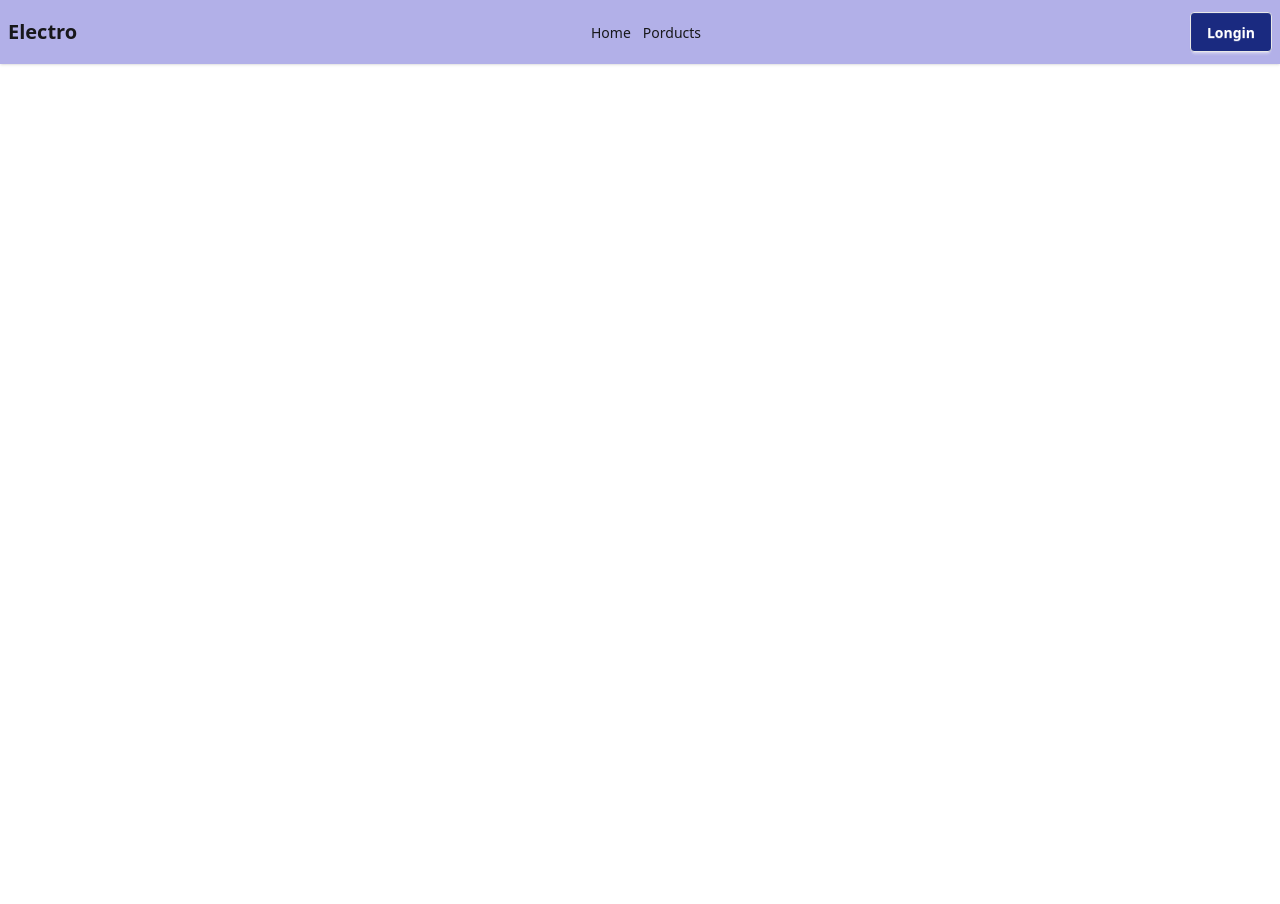
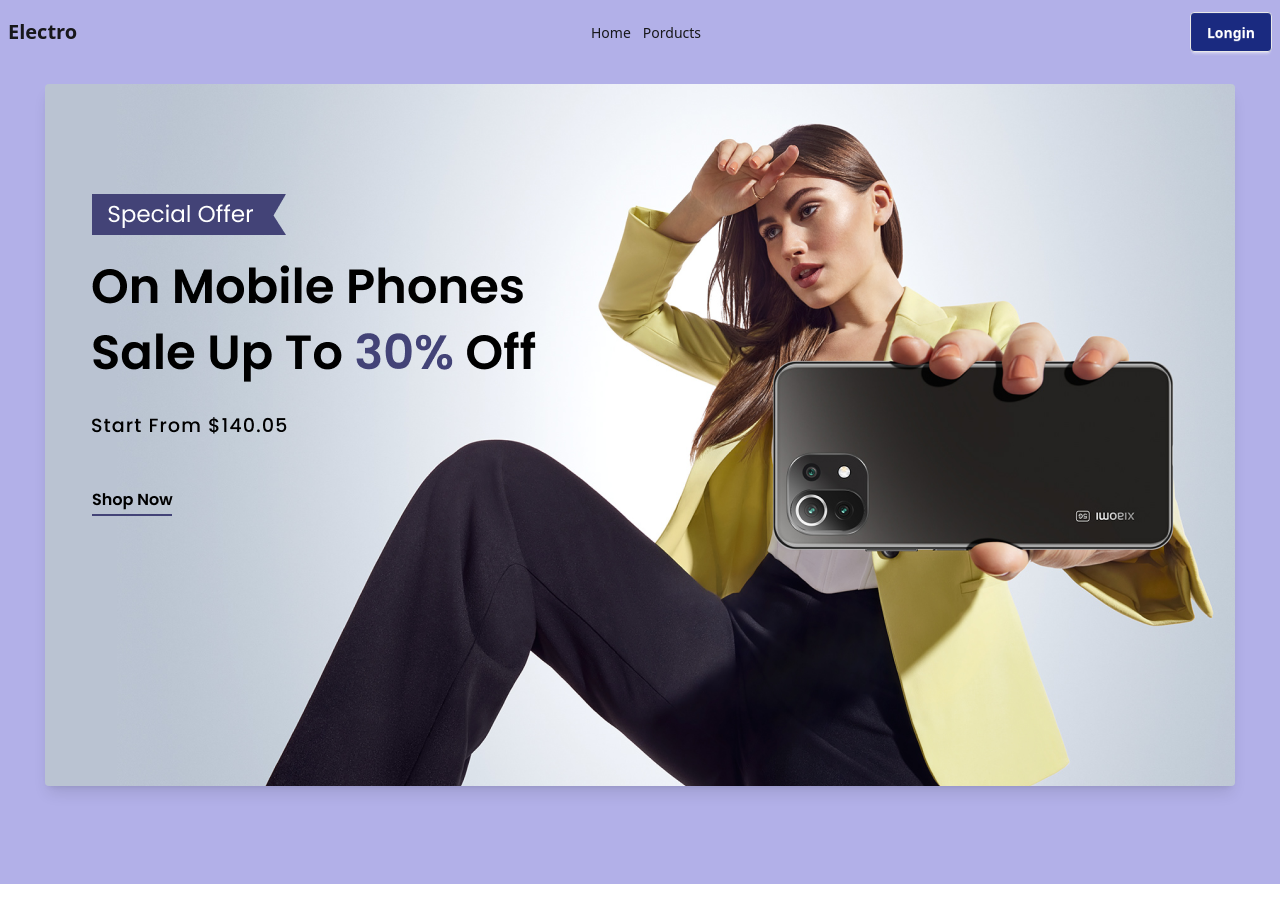
Before and after one commit to rayhanbri/job-task, a Next.js app: page / in a window 1280 px wide. Before the commit the page ends 800 px from the top, so only its background shows below. Built offline with nearby package versions, Linux system fonts and the light colour scheme.

Commit message:
added hero section

```diff
--- /dev/null
+++ b/src/app/components/Hero.jsx
@@ -0,0 +1,10 @@
+import React from 'react'
+
+
+export default function Hero() {
+  return (
+    <div className='min-h-screen sm:my-5'>
+        <img className='mx-auto rounded-sm shadow-lg ' src="/slider.png" alt="" />
+    </div>
+  )
+}
--- a/src/app/components/Navbar.jsx
+++ b/src/app/components/Navbar.jsx
@@ -9,7 +9,7 @@ export default function Navbar() {
         </>
     )
   return (
-    <div className="navbar bg shadow-sm">
+    <div className="navbar bg ">
   <div className="navbar-start">
     <div className="dropdown">
       <div tabIndex={0} role="button" className="btn btn-ghost lg:hidden">
@@ -33,7 +33,7 @@ export default function Navbar() {
     </ul>
   </div>
   <div className="navbar-end">
-    <a className="btn button text-white rounded-sm">Longin</a>
+    <a className="btn button text-white rounded-sm hover:hover-color hover:bg-amber-300">Longin</a>
   </div>
 </div>
   )
--- a/src/app/globals.css
+++ b/src/app/globals.css
@@ -9,3 +9,7 @@
 .button{
   background-color: #1A2A80;
 }
+
+.hover-color{
+  background-color: #7A85C1;
+}
--- a/src/app/page.js
+++ b/src/app/page.js
@@ -1,11 +1,13 @@
 import Image from "next/image";
 import Navbar from "./components/Navbar.jsx"
 import "./globals.css"
+import Hero from "./components/Hero.jsx";
 
 export default function Home() {
   return (
    <div className="bg-color">
     <Navbar className="bg-color"></Navbar>
+    <Hero></Hero>
    </div>
   );
 }
```
Also changed, not shown: public/slider.png (added).
